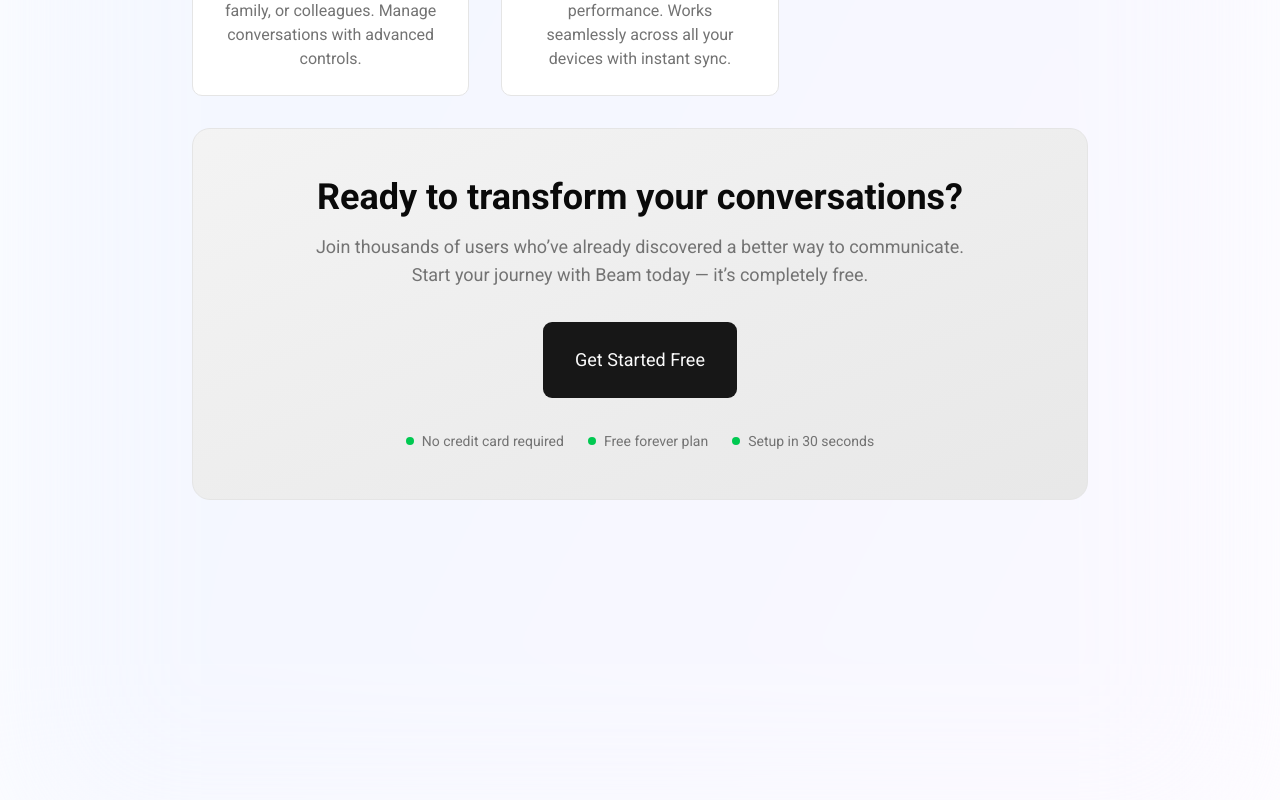
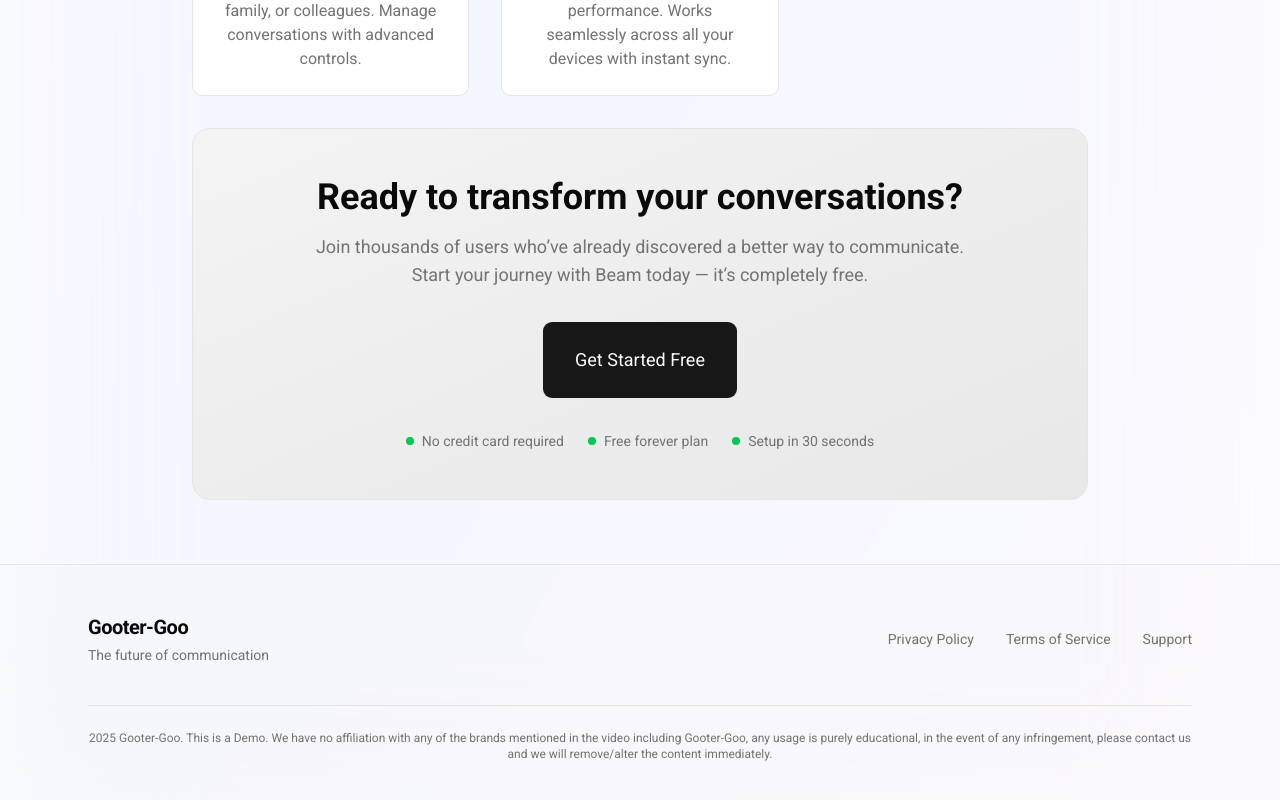
Before and after one commit to CodexRonak/Next.js-Projects, a Next.js app in the folder gooter-goo/: page / in a window 1280 px wide. Shown: the part 1355-2155 px from the top of the page. Built offline with nearby package versions, Linux system fonts and the light colour scheme; no server answers.

Commit message:
added footer in gooter-goo

```diff
--- a/gooter-goo/src/app/page.tsx
+++ b/gooter-goo/src/app/page.tsx
@@ -5,6 +5,7 @@
 import { Button } from "@/components/ui/Button";
 import FeatureCard from '@/components/ui/FeatureCard';
 import { MessageCircle, Shield, Users, Video, Zap } from 'lucide-react';
+import Footer from '@/components/ui/Footer';
 
 
 
@@ -16,7 +17,7 @@
 
       <main className="flex-1 flex flex-col items-center px-4 py-16 sm:px-6 text-center gap-28">
         <div className="max-w-4xl space-y-8 relative">
-          {/* background gradient */}
+          {/* background linear */}
           <div className="absolute inset-0 -z-10 bg-linear-to-br from-blue-50 via-indigo-50 to-purple-50 dark:from-blue-950/20 dark:via-indigo-950/20 dark:to-purple-950/20 rounded-3xl blur-3xl scale-150 opacity-60"></div>
           <div>
             <h1 className="text-5xl sm:text-7xl font-bold tracking-tight bg-clip-text text-transparent bg-linear-to-r from-blue-600 via-purple-600 to-indigo-600 dark:from-blue-400 dark:via-purple-400 dark:to-indigo-400">
@@ -75,13 +76,13 @@
           <div className="w-full max-w-6xl">
             {/* Section divider */}
             <div className="w-full flex items-center justify-center mb-16">
-              <div className="flex-1 h-px bg-gradient-to-r from-transparent via-border to-transparent"></div>
+              <div className="flex-1 h-px bg-linear-to-r from-transparent via-border to-transparent"></div>
 
               <div className="px-6">
                 <div className="w-2 h-2 rounded-full bg-primary/60"></div>
               </div>
 
-              <div className="flex-1 h-px bg-gradient-to-r from-transparent via-border to-transparent"></div>
+              <div className="flex-1 h-px bg-linear-to-r from-transparent via-border to-transparent"></div>
             </div>
 
             <div className="text-center mb-16">
@@ -131,7 +132,7 @@
           </div>
           {/* Enhanced CTA section */}
           <div className="w-full max-w-4xl">
-            <div className="bg-background rounded-2xl border bg-gradient-to-br from-primary/5 to-primary/10 p-12 text-center">
+            <div className="bg-background rounded-2xl border bg-linear-to-br from-primary/5 to-primary/10 p-12 text-center">
               <h2 className="text-3xl sm:text-4xl font-bold mb-4">
                 Ready to transform your conversations?
               </h2>
@@ -174,6 +175,7 @@
           </div>
         </div>
       </main>
+      <Footer/>
     </div>
   );
 }
--- /dev/null
+++ b/gooter-goo/src/components/ui/Footer.tsx
@@ -0,0 +1,54 @@
+import React from "react";
+
+const Footer = () => {
+  return (
+    <footer className="border-t bg-muted/30">
+      <div className="max-w-6xl mx-auto px-4 sm:px-6 py-12">
+        {/* Top Section - Logo + Links */}
+        <div className="flex flex-col sm:flex-row justify-between items-start sm:items-center gap-8">
+          {/* Logo Section */}
+          <div>
+            <span className="text-xl font-bold tracking-tight">Gooter-Goo</span>
+            <p className="text-sm text-muted-foreground mt-1">
+              The future of communication
+            </p>
+          </div>
+
+          {/* Navigation Links */}
+          <div className="flex items-center gap-8">
+            <a
+              href="#"
+              className="text-sm text-muted-foreground hover:text-foreground transition-colors"
+            >
+              Privacy Policy
+            </a>
+            <a
+              href="#"
+              className="text-sm text-muted-foreground hover:text-foreground transition-colors"
+            >
+              Terms of Service
+            </a>
+            <a
+              href="#"
+              className="text-sm text-muted-foreground hover:text-foreground transition-colors"
+            >
+              Support
+            </a>
+          </div>
+        </div>
+
+        {/* Bottom Disclaimer - Alag section mein */}
+        <div className="mt-10 pt-6 border-t text-center">
+          <p className="text-xs text-muted-foreground">
+            2025 Gooter-Goo. This is a Demo. We have no affiliation with any of
+            the brands mentioned in the video including Gooter-Goo, any usage is
+            purely educational, in the event of any infringement, please contact
+            us and we will remove/alter the content immediately.
+          </p>
+        </div>
+      </div>
+    </footer>
+  );
+};
+
+export default Footer;
```
Also changed, not shown: gooter-goo/.convex/local/default/config.json, 1 other file (tests, documents, lock files or other folders).
